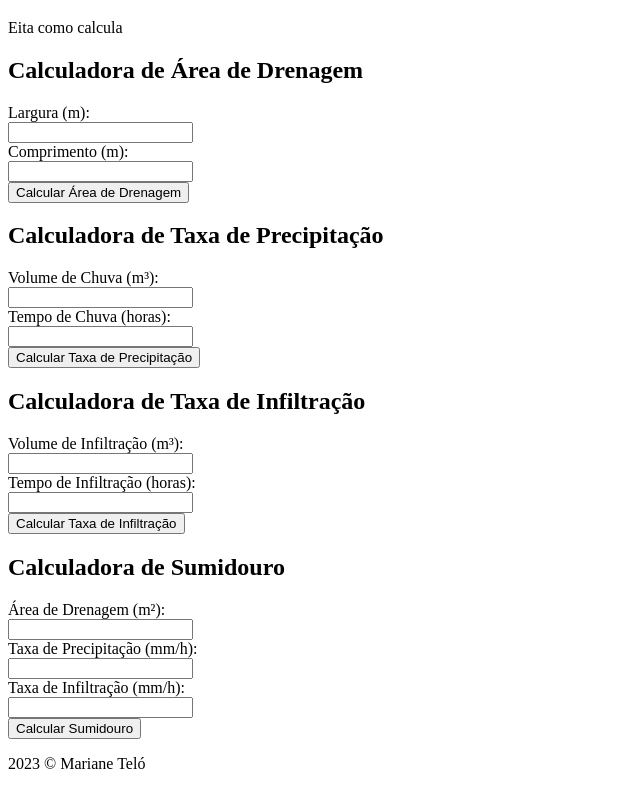
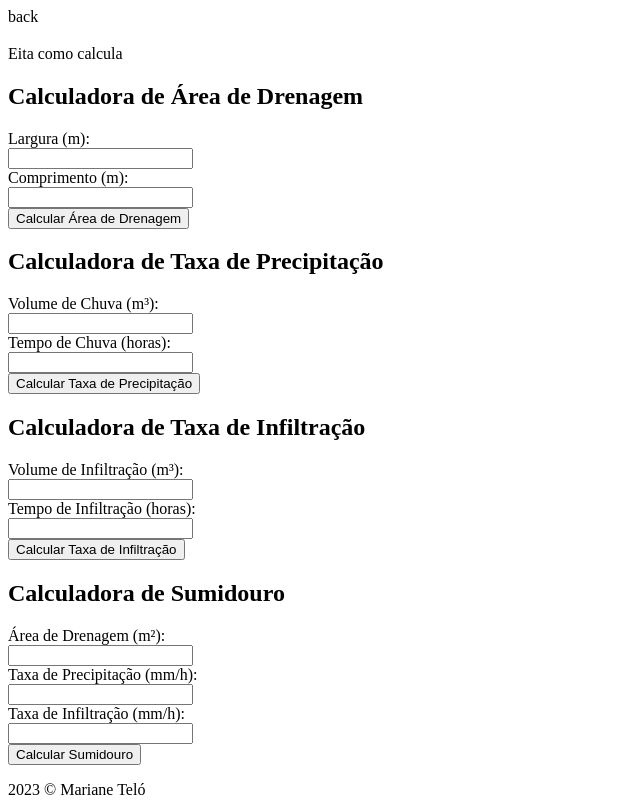
Before and after one commit to mariane-telo/calculator, a plain HTML site: page index.html in a window 1280 px wide. Shown: the whole page, without its empty margins (0-640 px from the left). Drawn offline with Linux system fonts and the light colour scheme.

Commit message:
Update index.html

```diff
--- a/index.html
+++ b/index.html
@@ -5,7 +5,8 @@
 <meta name="viewport" content="width=device-width, initial-scale=1.0">
 <title>Calculadoras de Engenharia Civil</title>
 </head>
-<body>
+<body<style background-color=blue style>
+  back
 <h3></h3>Eita como calcula<h3>
 <h2>Calculadora de Área de Drenagem</h2>
 <form id="areaDrenagemForm">
```
